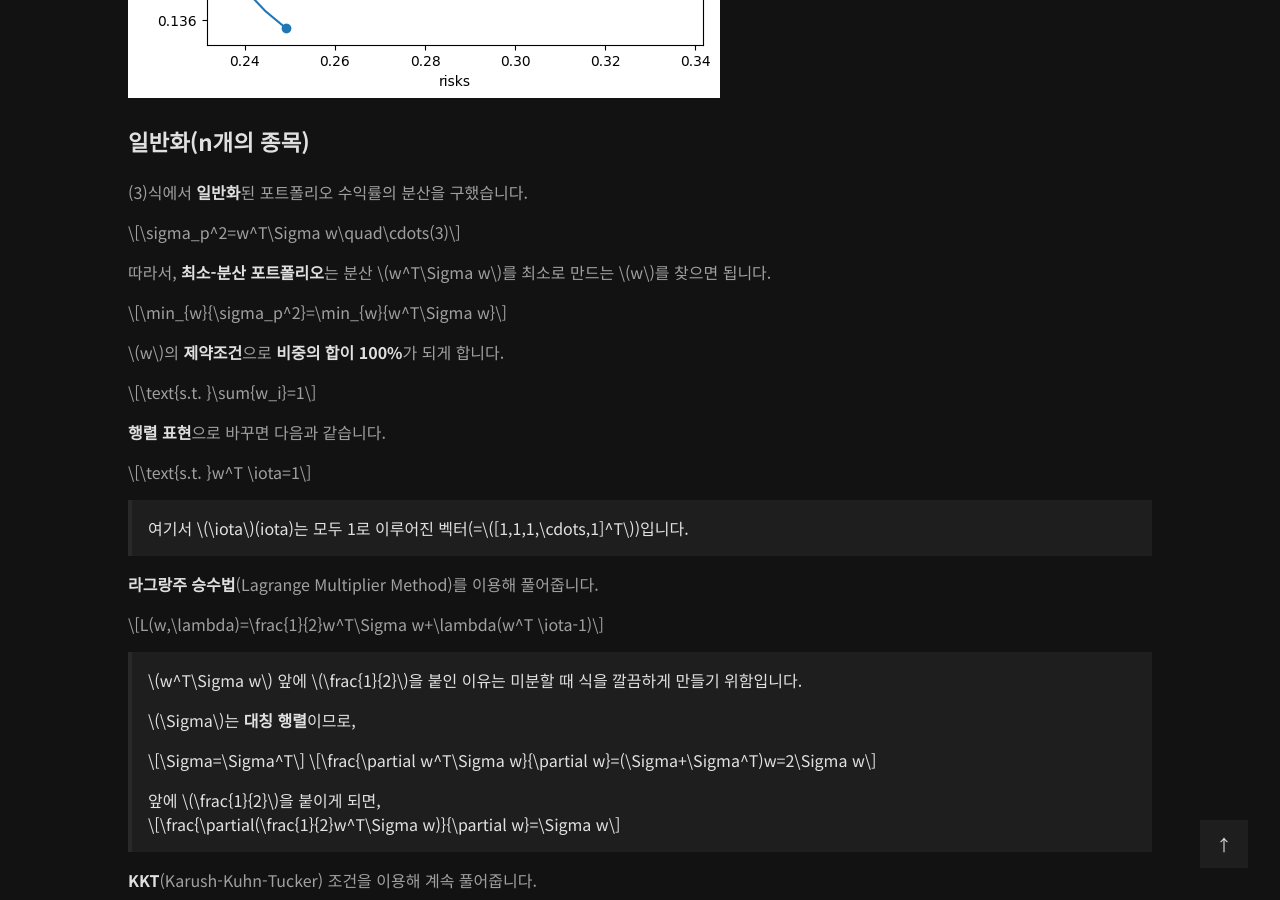
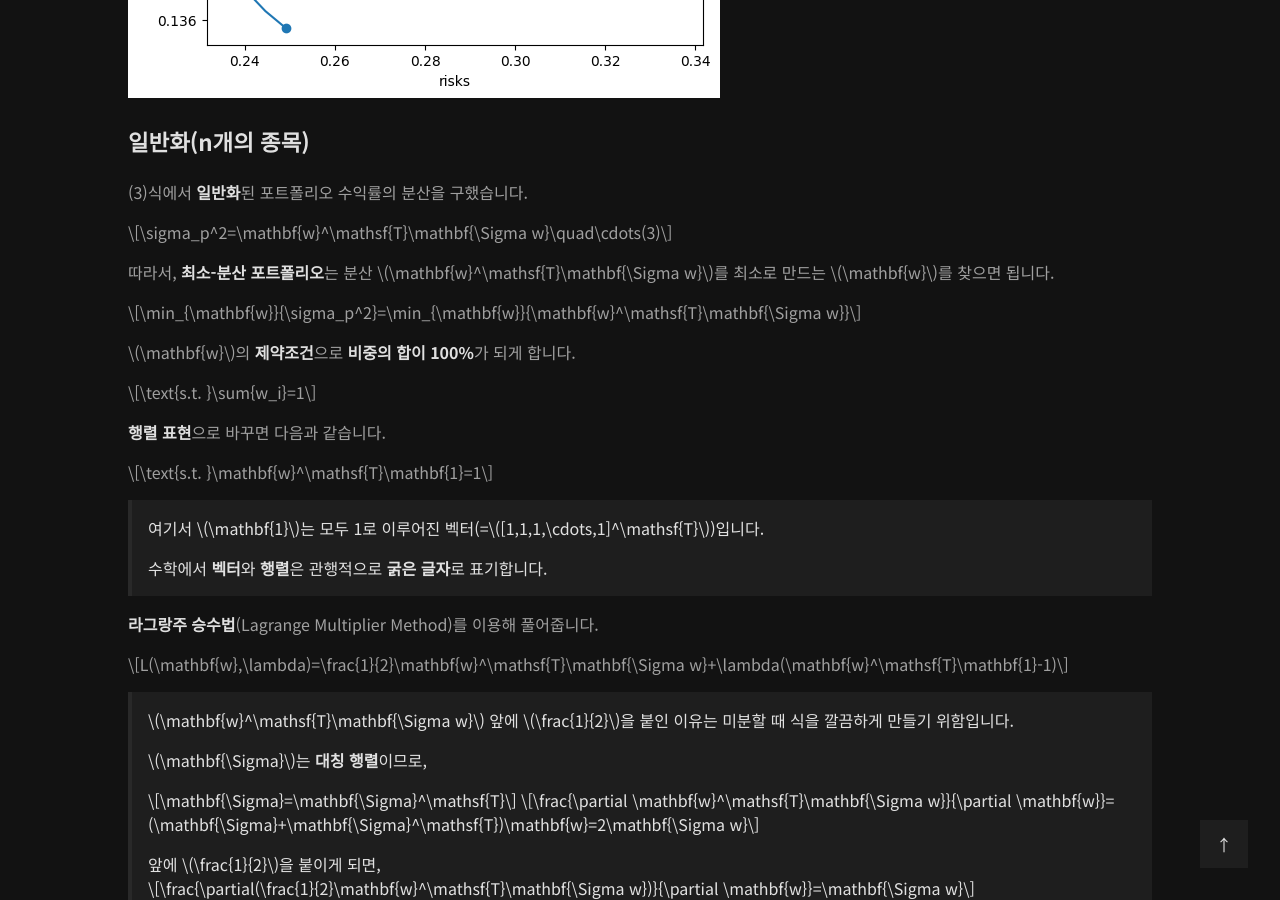
Before and after one commit to int-i/int-i.github.io, a Jekyll site: the page built from _posts/2023-12-13-portfolio-mvo.md, in a window 1280 px wide and 900 px high, scrolled down 6541 px. Built offline with Jekyll 4.4.1, drawn with Linux system fonts in a browser that asks for light colours; a script that is not in the unit is left out; comment, search, counter and statistics services are not loaded; some of the changed text lies outside the part shown.

Commit message:
Update post

````diff
--- a/_posts/2023-12-13-portfolio-mvo.md
+++ b/_posts/2023-12-13-portfolio-mvo.md
@@ -99,13 +99,13 @@ $$=\sum\sum{w_i w_j\mathrm{Cov}(R_i,R_j)}$$
 
 **공분산 행렬**은 아래와 같이 정의됩니다.
 
-$$\Sigma=\mathrm{Cov}(X,X)=E[(X-E(X))(X-E(X))^T]$$
+$$\mathbf{\Sigma}=\mathrm{Cov}(X,X)=E[(X-E(X))(X-E(X))^\mathsf{T}]$$
 
-> 여기서 $$\Sigma$$(시그마)는 합 연산이 아니라 **공분산 행렬**을 나타내는 기호입니다.
+> 여기서 $$\mathbf{\Sigma}$$(시그마)는 합 연산이 아니라 **공분산 행렬**을 나타내는 기호입니다.
 
 $$\sigma_p^2$$를 **행렬 표현**으로 변환합니다.
 
-$$\sigma_p^2=\sum\sum{w_i w_j\mathrm{Cov}(R_i,R_j)}=w^T\Sigma w\quad\cdots(3)$$
+$$\sigma_p^2=\sum\sum{w_i w_j\mathrm{Cov}(R_i,R_j)}=\mathbf{w}^\mathsf{T}\mathbf{\Sigma w}\quad\cdots(3)$$
 
 > **(TMI) 분산투자의 효과**
 >
@@ -258,63 +258,65 @@ plt.ylabel('returns')
 
 (3)식에서 **일반화**된 포트폴리오 수익률의 분산을 구했습니다.
 
-$$\sigma_p^2=w^T\Sigma w\quad\cdots(3)$$
+$$\sigma_p^2=\mathbf{w}^\mathsf{T}\mathbf{\Sigma w}\quad\cdots(3)$$
 
-따라서, **최소-분산 포트폴리오**는 분산 $$w^T\Sigma w$$를 최소로 만드는 $$w$$를 찾으면 됩니다.
+따라서, **최소-분산 포트폴리오**는 분산 $$\mathbf{w}^\mathsf{T}\mathbf{\Sigma w}$$를 최소로 만드는 $$\mathbf{w}$$를 찾으면 됩니다.
 
-$$\min_{w}{\sigma_p^2}=\min_{w}{w^T\Sigma w}$$
+$$\min_{\mathbf{w}}{\sigma_p^2}=\min_{\mathbf{w}}{\mathbf{w}^\mathsf{T}\mathbf{\Sigma w}}$$
 
-$$w$$의 **제약조건**으로 **비중의 합이 100%**가 되게 합니다.
+$$\mathbf{w}$$의 **제약조건**으로 **비중의 합이 100%**가 되게 합니다.
 
 $$\text{s.t. }\sum{w_i}=1$$
 
 **행렬 표현**으로 바꾸면 다음과 같습니다.
 
-$$\text{s.t. }w^T \iota=1$$
+$$\text{s.t. }\mathbf{w}^\mathsf{T}\mathbf{1}=1$$
 
-> 여기서 $$\iota$$(iota)는 모두 1로 이루어진 벡터(=$$[1,1,1,\cdots,1]^T$$)입니다.
+> 여기서 $$\mathbf{1}$$는 모두 1로 이루어진 벡터(=$$[1,1,1,\cdots,1]^\mathsf{T}$$)입니다.
+>
+> 수학에서 **벡터**와 **행렬**은 관행적으로 **굵은 글자**로 표기합니다.
 
 **라그랑주 승수법**(Lagrange Multiplier Method)를 이용해 풀어줍니다.
 
-$$L(w,\lambda)=\frac{1}{2}w^T\Sigma w+\lambda(w^T \iota-1)$$
+$$L(\mathbf{w},\lambda)=\frac{1}{2}\mathbf{w}^\mathsf{T}\mathbf{\Sigma w}+\lambda(\mathbf{w}^\mathsf{T}\mathbf{1}-1)$$
 
-> $$w^T\Sigma w$$ 앞에 $$\frac{1}{2}$$을 붙인 이유는 미분할 때 식을 깔끔하게 만들기 위함입니다.
+> $$\mathbf{w}^\mathsf{T}\mathbf{\Sigma w}$$ 앞에 $$\frac{1}{2}$$을 붙인 이유는 미분할 때 식을 깔끔하게 만들기 위함입니다.
 >
-> $$\Sigma$$는 **대칭 행렬**이므로,
+> $$\mathbf{\Sigma}$$는 **대칭 행렬**이므로,
 >
-> $$\Sigma=\Sigma^T$$
+> $$\mathbf{\Sigma}=\mathbf{\Sigma}^\mathsf{T}$$
 >
-> $$\frac{\partial w^T\Sigma w}{\partial w}=(\Sigma+\Sigma^T)w=2\Sigma w$$
+> $$\frac{\partial \mathbf{w}^\mathsf{T}\mathbf{\Sigma w}}{\partial \mathbf{w}}=(\mathbf{\Sigma}+\mathbf{\Sigma}^\mathsf{T})\mathbf{w}=2\mathbf{\Sigma w}$$
 >
 > 앞에 $$\frac{1}{2}$$을 붙이게 되면,
 >
-> $$\frac{\partial(\frac{1}{2}w^T\Sigma w)}{\partial w}=\Sigma w$$
+> $$\frac{\partial(\frac{1}{2}\mathbf{w}^\mathsf{T}\mathbf{\Sigma w})}{\partial \mathbf{w}}=\mathbf{\Sigma w}$$
 
 **KKT**(Karush-Kuhn-Tucker) 조건을 이용해 계속 풀어줍니다.
 
-$$\frac{\partial L}{\partial w}=\Sigma w+\lambda\iota=0$$
+$$\frac{\partial L}{\partial \mathbf{w}}=\mathbf{\Sigma w}+\lambda\mathbf{1}=0$$
 
-$$\Sigma w=-\lambda\iota$$
+$$\mathbf{\Sigma w}=-\lambda\mathbf{1}$$
 
-양변에 $$\Sigma^{-1}$$를 곱해주면,
+양변에 $$\mathbf{\Sigma}^{-1}$$를 곱해주면,
 
-$$w=-\lambda\Sigma^{-1}\iota\quad\cdots(5)$$
+$$\mathbf{w}=-\lambda\mathbf{\Sigma}^{-1}\mathbf{1}\quad\cdots(5)$$
 
 이제 $$\lambda$$를 구합니다.
 
-$$w^T \iota=1$$는 아래와 같이 표현할 수 있습니다.
+$$\mathbf{w}^\mathsf{T}\mathbf{1}=1$$는 아래와 같이 표현할 수 있습니다.
 
-$$\iota^T w=1$$
+$$\mathbf{1}^\mathsf{T}\mathbf{w}=1$$
 
-(5)식과 연립하여 $$w$$를 소거합니다.
+(5)식과 연립하여 $$\mathbf{w}$$를 소거합니다.
 
-$$\iota^T(-\lambda\Sigma^{-1}\iota)=-\lambda\iota^T\Sigma^{-1}\iota=1$$
+$$\mathbf{1}^\mathsf{T}(-\lambda\mathbf{\Sigma}^{-1}\mathbf{1})=-\lambda\mathbf{1}^\mathsf{T}\mathbf{\Sigma}^{-1}\mathbf{1}=1$$
 
-$$-\lambda=\frac{1}{\iota^T\Sigma^{-1}\iota}$$
+$$-\lambda=\frac{1}{\mathbf{1}^\mathsf{T}\mathbf{\Sigma}^{-1}\mathbf{1}}$$
 
 정리하면,
 
-$$w=\frac{1}{\iota^T\Sigma^{-1}\iota}\Sigma^{-1}\iota\quad\cdots(6)$$
+$$\mathbf{w}=\frac{1}{\mathbf{1}^\mathsf{T}\mathbf{\Sigma}^{-1}\mathbf{1}}\mathbf{\Sigma}^{-1}\mathbf{1}\quad\cdots(6)$$
 
 참고: [Karush-Kuhn-Tucker, KKT 카루시-쿤-터커 조건](https://nstgic3.tistory.com/entry/Optimaization-Karush-Kuhn-Tucker-KKT-%EC%B9%B4%EB%A3%A8%EC%8B%9C-%EC%BF%A4-%ED%84%B0%EC%BB%A4-%EC%A1%B0%EA%B1%B4)
 
@@ -322,7 +324,7 @@ $$w=\frac{1}{\iota^T\Sigma^{-1}\iota}\Sigma^{-1}\iota\quad\cdots(6)$$
 
 파이썬으로 (6)식을 표현하면 다음과 같습니다.
 
-$$w=\frac{1}{\iota^T\Sigma^{-1}\iota}\Sigma^{-1}\iota\quad\cdots(6)$$
+$$\mathbf{w}=\frac{1}{\mathbf{1}^\mathsf{T}\mathbf{\Sigma}^{-1}\mathbf{1}}\mathbf{\Sigma}^{-1}\mathbf{1}\quad\cdots(6)$$
 
 ```py
 iota = np.ones(len(mu))
@@ -334,7 +336,7 @@ w_mv5 = (cov_inv @ iota) / (iota.T @ cov_inv @ iota)
 [0.14734513 0.14677826 0.50613624 0.17895709 0.02078328]
 ```
 
-> 제약조건이 간단하여 $$\sum{w_i}=1$$만 맞춰주면 되기에 $$\lambda$$를 직접 계산하는 대신, 아래와 같이 $$w$$를 구하는 방법도 있습니다.
+> 제약조건이 간단하여 $$\sum{w_i}=1$$만 맞춰주면 되기에 $$\lambda$$를 직접 계산하는 대신, 아래와 같이 $$\mathbf{w}$$를 구하는 방법도 있습니다.
 >
 > ```py
 > w_mv5 = np.linalg.inv(cov) @ np.ones(len(mu))
@@ -349,9 +351,9 @@ w_mv5 = (cov_inv @ iota) / (iota.T @ cov_inv @ iota)
 
 최소-분산일 때의 포트폴리오 **기대수익률과 분산**을 구합니다.
 
-$$\mu_p=w^T\mu$$
+$$\mu_p=\mathbf{w}^\mathsf{T}\mathbf{\mu}$$
 
-$$\sigma_p^2=w^T\Sigma w$$
+$$\sigma_p^2=\mathbf{w}^\mathsf{T}\mathbf{\Sigma w}$$
 
 ```py
 mu_mv5 = w_mv5.T @ mu
@@ -388,7 +390,7 @@ plt.ylabel('returns')
 
 그래서 현실에서는 이런 과최적화 문제를 해결하기 위해, **개별 종목에 비중 제한**을 두곤 합니다.
 
-$$\min_{w}{w^T\Sigma w}$$
+$$\min_{\mathbf{w}}{\mathbf{w}^\mathsf{T}\mathbf{\Sigma w}}$$
 
 $$\text{s.t. }\sum{w_i}=1$$
 
@@ -418,7 +420,7 @@ $ pip install cvxpy
 
 #### Quadratic Programming
 
-여기서 $$\min_{w}{w^T\Sigma w}$$는 **2차 계획법**(QP; **Quadratic Programming**) 문제로 보고, `cp.quad_form`를 이용해 해결할 수 있습니다.
+$$\min_{\mathbf{w}}{\mathbf{w}^\mathsf{T}\mathbf{\Sigma w}}$$는 **2차 계획법**(QP; **Quadratic Programming**) 문제로 보고 `cp.quad_form`를 이용해 해결할 수 있습니다.
 
 **2차 계획법**(QP)는 **목적 함수**(Objective Function)가 **이차식**(Convex Quadratic)이고,
 
@@ -426,19 +428,19 @@ $ pip install cvxpy
 
 > **General Quadratic Program**은 다음과 같은 형태로 표현될 수 있습니다.
 >
-> $$\min_{x}{\frac{1}{2}x^T P x+q^T x}$$
+> $$\min_{x}{\frac{1}{2}x^\mathsf{T} P x+q^\mathsf{T} x}$$
 >
 > $$\text{s.t. }Gx\leq h$$
 >
 > $$Ax=b$$
 
-우리는 분산을 최소화하는 `w`를 찾아야 하므로,
+우리는 분산을 최소화하는 $$\mathbf{w}$$를 찾아야 하므로,
 
-**목적 함수**는 $$\frac{1}{2}w^T\Sigma w$$이고,
+**목적 함수**는 $$\frac{1}{2}\mathbf{w}^\mathsf{T}\mathbf{\Sigma w}$$이고,
 
 **제약 함수**는 $$\sum{w_i}=1$$, $$w_i\geq 0.05$$, $$w_i\leq 0.4$$ 3개입니다.
 
-먼저 최소화할 `w`를 변수로 선언합니다.
+먼저 최소화할 $$\mathbf{w}$$를 변수로 선언합니다.
 
 ```py
 w = cp.Variable(len(mu))
````
